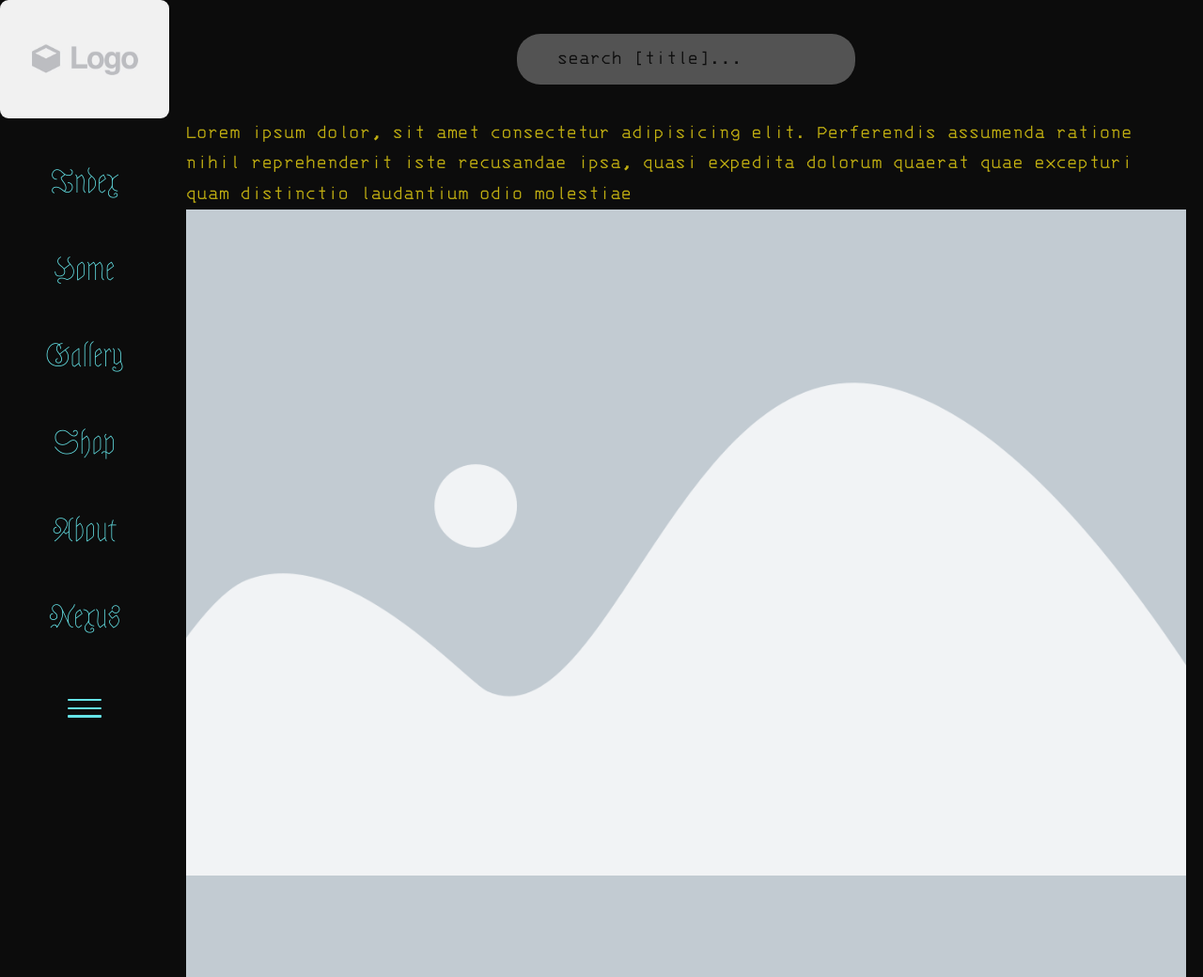
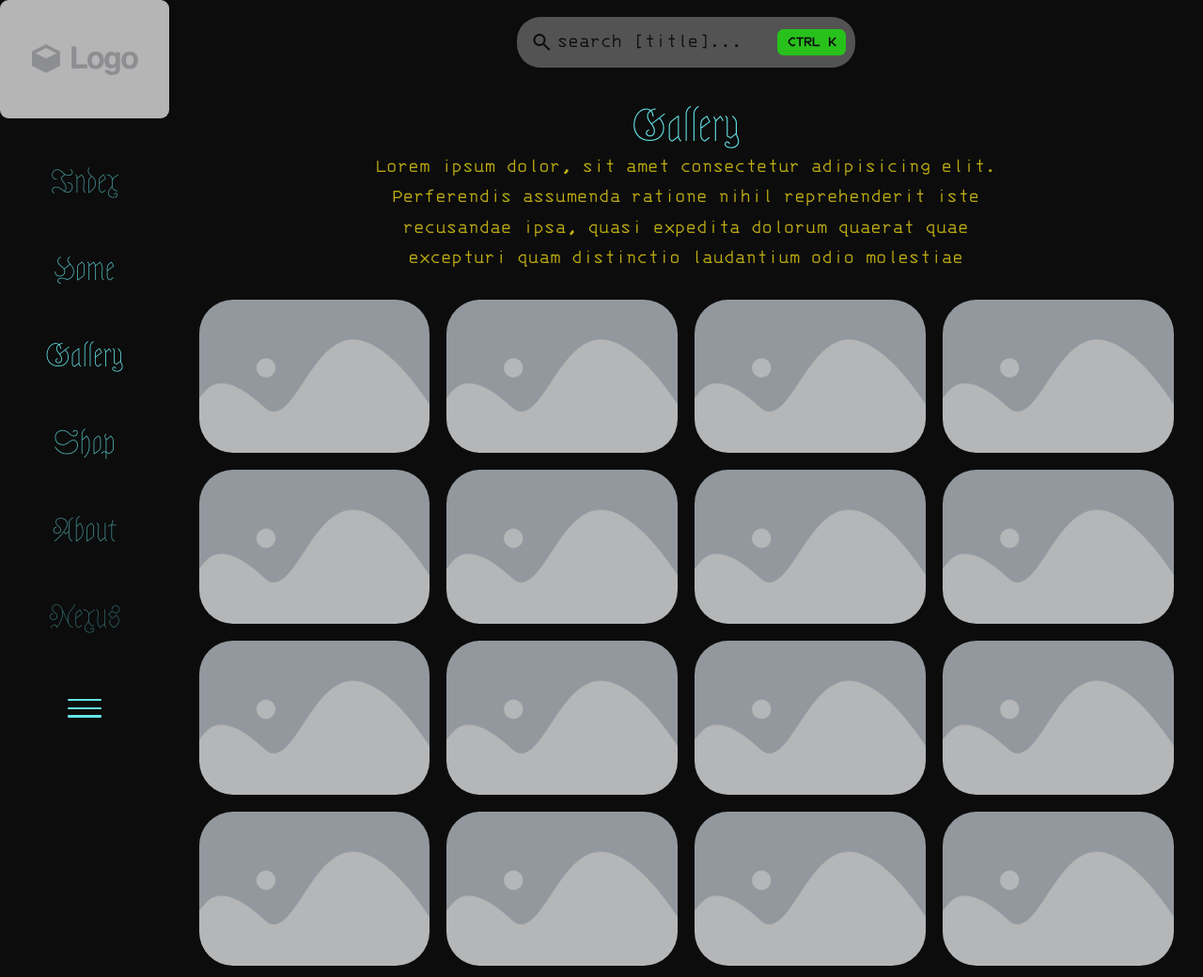
Before and after one commit to emilasheras/s6, a plain HTML site: page pages/gallery.html in a window 1280 px wide. Shown: the top 1040 px of the page at 94% size. Drawn offline with nearby package versions, Linux system fonts and the light colour scheme; animation ran at ten frames a second.

Commit message:
Features. Added Flexbox and bootstrap to the Gallery page!! Also update the brightness of the images overall.

```diff
--- a/pages/gallery.html
+++ b/pages/gallery.html
@@ -3,6 +3,10 @@
 	<head>
 		<meta charset="UTF-8" />
 		<meta name="viewport" content="width=device-width, initial-scale=1.0" />
+		<link
+			rel="stylesheet"
+			href="https://fonts.googleapis.com/css2?family=Material+Symbols+Outlined:opsz,wght,FILL,GRAD@20..48,100..700,0..1,-50..200"
+		/>
 		<!-- bs5 -->
 		<link
 			href="https://cdn.jsdelivr.net/npm/bootstrap@5.3.0/dist/css/bootstrap.min.css"
@@ -12,6 +16,7 @@
 		/>
 		<!-- link the css file in the /css folder -->
 		<link rel="stylesheet" href="../css/style.css" />
+		<link rel="stylesheet" href="../css/animation.css" />
 		<title>Gallery</title>
 	</head>
 
@@ -22,7 +27,11 @@
 				<!-- logo img -->
 				<div class="logo-container">
 					<a href="../index.html">
-						<img src="/assets/images/logo-placeholder.jpg" alt="s6-logo" />
+						<img
+							src="/assets/images/logo-placeholder.jpg"
+							alt="s6-logo"
+							class="s6-filter-brightness-75"
+						/>
 					</a>
 				</div>
 				<!-- the actual links -->
@@ -45,64 +54,53 @@
 
 		<main>
 			<!-- section that will be the top part and will have a minimal searchbar -->
-			<section class="section-seachbar">
+			<section class="row">
+				<div class="col-12">
+					<div class="section-seachbar">
 						<div class="searchbar-container">
+							<span class="material-symbols-outlined search-icon">Search</span>
 							<input type="text" placeholder="search [title]..." />
+							<!-- here should be a badge that suggest the hotkey for the searchbar -->
+							<span class="badge bg-accent">CTRL K</span>
+						</div>
+					</div>
 				</div>
 			</section>
-			<section class="main-content">
-				<article class="gallery">
-					<p>
+
+			<section>
+				<div class="row">
+					<div class="col-12">
+						<h1 class="text-center">Gallery</h1>
+					</div>
+				</div>
+				<div class="row">
+					<div class="col-8 m-auto">
+						<p class="text-center text-align-justify">
 							Lorem ipsum dolor, sit amet consectetur adipisicing elit.
 							Perferendis assumenda ratione nihil reprehenderit iste recusandae
-						ipsa, quasi expedita dolorum quaerat quae excepturi quam distinctio
-						laudantium odio molestiae
+							ipsa, quasi expedita dolorum quaerat quae excepturi quam
+							distinctio laudantium odio molestiae
 						</p>
-					<div class="inline">
-						<div class="image-container">
-							<img src="../assets/images/placeholder.png" alt="" />
-						</div>
-						<div class="image-container">
-							<img src="../assets/images/placeholder.png" alt="" />
-						</div>
-						<div class="image-container">
-							<img src="../assets/images/placeholder.png" alt="" />
 					</div>
 				</div>
-					<div class="inline">
-						<div class="image-container">
-							<img src="../assets/images/placeholder.png" alt="" />
+				<div class="p-3 row row-cols-xs-1 row-cols-sm-2 row-cols-md-3 row-cols-lg-4">
+					<article class="col p-2"><img src="../assets/images/placeholder.png" class="s6-filter-brightness-75 rounded-5"/></article>
+					<article class="col p-2"><img src="../assets/images/placeholder.png" class="s6-filter-brightness-75 rounded-5"/></article>
+					<article class="col p-2"><img src="../assets/images/placeholder.png" class="s6-filter-brightness-75 rounded-5"/></article>
+					<article class="col p-2"><img src="../assets/images/placeholder.png" class="s6-filter-brightness-75 rounded-5"/></article>
+					<article class="col p-2"><img src="../assets/images/placeholder.png" class="s6-filter-brightness-75 rounded-5"/></article>
+					<article class="col p-2"><img src="../assets/images/placeholder.png" class="s6-filter-brightness-75 rounded-5"/></article>
+					<article class="col p-2"><img src="../assets/images/placeholder.png" class="s6-filter-brightness-75 rounded-5"/></article>
+					<article class="col p-2"><img src="../assets/images/placeholder.png" class="s6-filter-brightness-75 rounded-5"/></article>
+					<article class="col p-2"><img src="../assets/images/placeholder.png" class="s6-filter-brightness-75 rounded-5"/></article>
+					<article class="col p-2"><img src="../assets/images/placeholder.png" class="s6-filter-brightness-75 rounded-5"/></article>
+					<article class="col p-2"><img src="../assets/images/placeholder.png" class="s6-filter-brightness-75 rounded-5"/></article>
+					<article class="col p-2"><img src="../assets/images/placeholder.png" class="s6-filter-brightness-75 rounded-5"/></article>
+					<article class="col p-2"><img src="../assets/images/placeholder.png" class="s6-filter-brightness-75 rounded-5"/></article>
+					<article class="col p-2"><img src="../assets/images/placeholder.png" class="s6-filter-brightness-75 rounded-5"/></article>
+					<article class="col p-2"><img src="../assets/images/placeholder.png" class="s6-filter-brightness-75 rounded-5"/></article>
+					<article class="col p-2"><img src="../assets/images/placeholder.png" class="s6-filter-brightness-75 rounded-5"/></article>
 				</div>
-						<div class="image-container">
-							<img src="../assets/images/placeholder.png" alt="" />
-						</div>
-						<div class="image-container">
-							<img src="../assets/images/placeholder.png" alt="" />
-						</div>
-					</div>
-					<div class="inline">
-						<div class="image-container">
-							<img src="../assets/images/placeholder.png" alt="" />
-						</div>
-						<div class="image-container">
-							<img src="../assets/images/placeholder.png" alt="" />
-						</div>
-						<div class="image-container">
-							<img src="../assets/images/placeholder.png" alt="" />
-						</div>
-					</div>
-					<div class="inline">
-						<div class="image-container">
-							<img src="../assets/images/placeholder.png" alt="" />
-						</div>
-						<div class="image-container">
-							<img src="../assets/images/placeholder.png" alt="" />
-						</div>
-						<div class="image-container">
-							<img src="../assets/images/placeholder.png" alt="" />
-						</div>
-					</div>
-				</article>
 			</section>
 		</main>
 		<footer>
@@ -115,5 +113,8 @@
 			integrity="sha384-geWF76RCwLtnZ8qwWowPQNguL3RmwHVBC9FhGdlKrxdiJJigb/j/68SIy3Te4Bkz"
 			crossorigin="anonymous"
 		></script>
+		<!-- add custom js -->
+		<script src="https://ajax.googleapis.com/ajax/libs/jquery/3.6.0/jquery.min.js"></script>
+		<script src="../js/s6.js"></script>
 	</body>
 </html>
```
Also changed, not shown: index.html (+3 -2 lines), pages/home.html (+6 -6 lines). Lines whose indentation alone changed are shown as unchanged.
